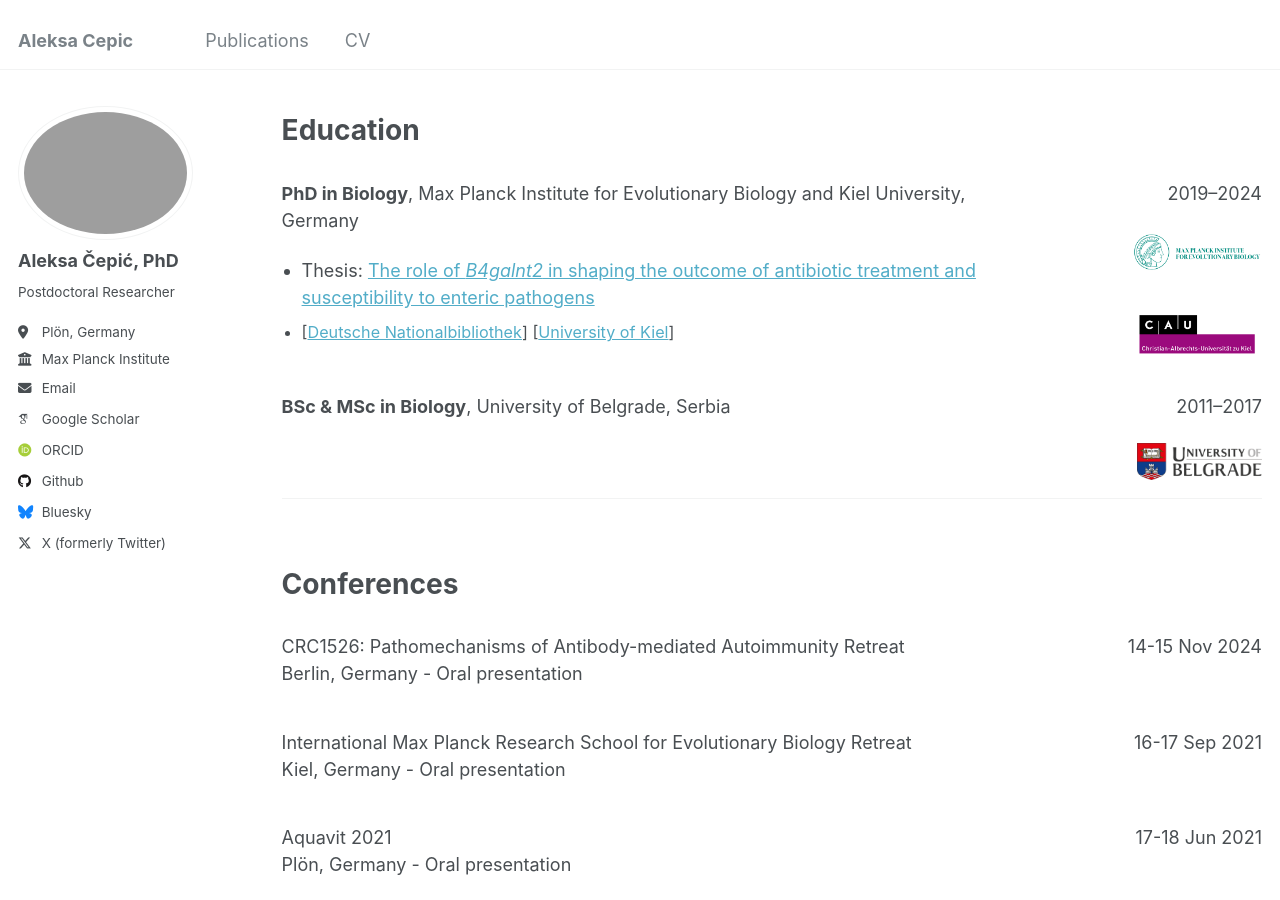
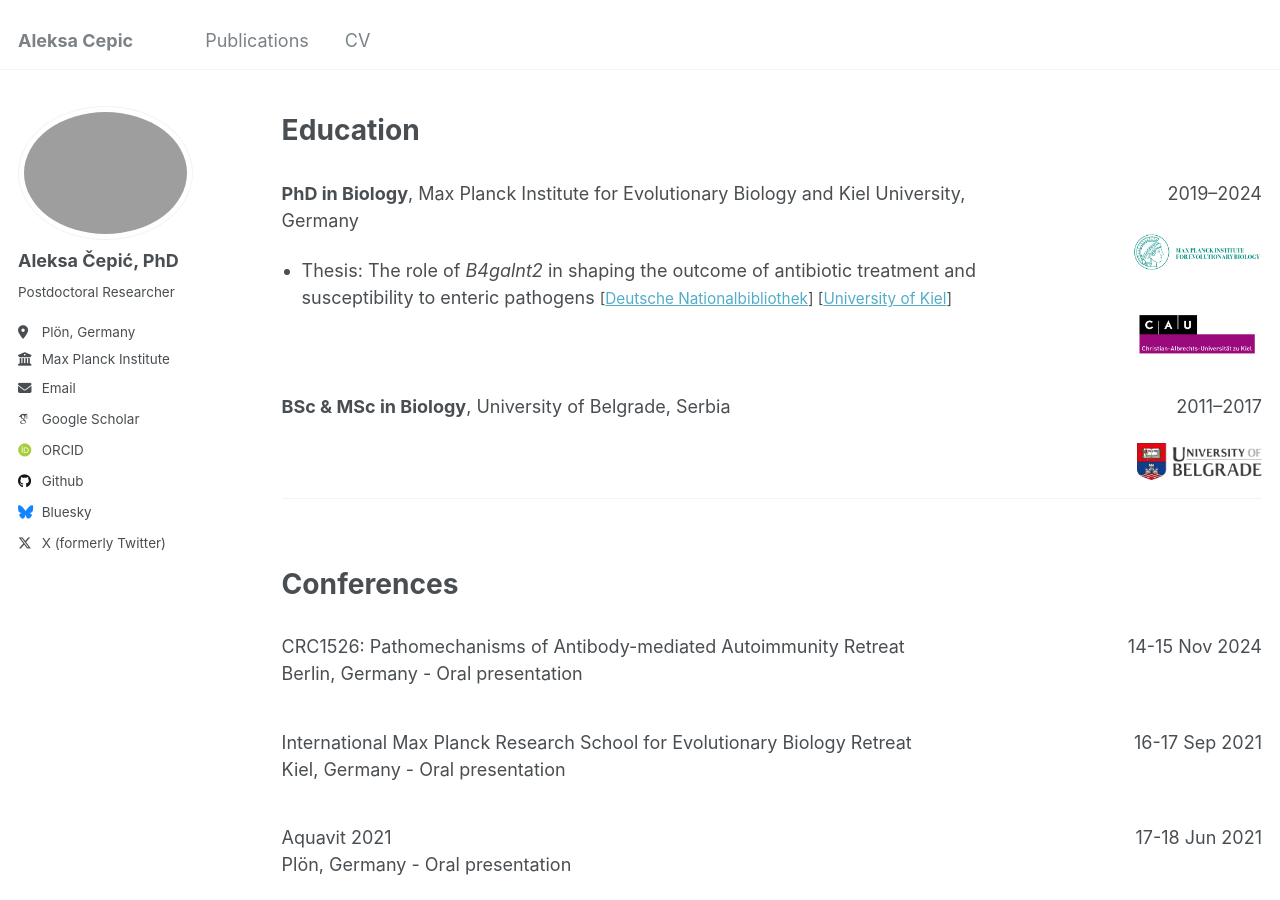
Before and after one commit to drcepic/drcepic.github.io, a Jekyll site: the page built from _pages/cv.md, in a window 1280 px wide and 900 px high, scrolled down 526 px. Built offline with Jekyll 4.4.1, drawn with Linux system fonts in a browser that asks for light colours; some web fonts are replaced.

Commit message:
Update cv.md

```diff
--- a/_pages/cv.md
+++ b/_pages/cv.md
@@ -63,10 +63,11 @@ Education
       <b>PhD in Biology</b>, Max Planck Institute for Evolutionary Biology and Kiel University, Germany
     </p>
     <ul style="margin: 0; padding-left: 20px;">
-      <li>Thesis: <a href="http://pure.mpg.de/pubman/faces/ViewItemOverviewPage.jsp?itemId=item_3616380">The role of <em>B4galnt2</em> in shaping the outcome of antibiotic treatment and susceptibility to enteric pathogens</a></li>
-      <li style="font-size: 0.9em; margin-top: 5px;">
-        [<a href="https://d-nb.info/1342899571" target="_blank">Deutsche Nationalbibliothek</a>]
-        [<a href="https://macau.uni-kiel.de/receive/macau_mods_00005252" target="_blank">University of Kiel</a>]
+      <li>Thesis: The role of <em>B4galnt2</em> in shaping the outcome of antibiotic treatment and susceptibility to enteric pathogens
+      <span style="font-size: 0.85em;">
+          [<a href="https://d-nb.info/1342899571" target="_blank">Deutsche Nationalbibliothek</a>]
+          [<a href="https://macau.uni-kiel.de/receive/macau_mods_00005252" target="_blank">University of Kiel</a>]
+        </span>
       </li>
     </ul>
   </div>
```
